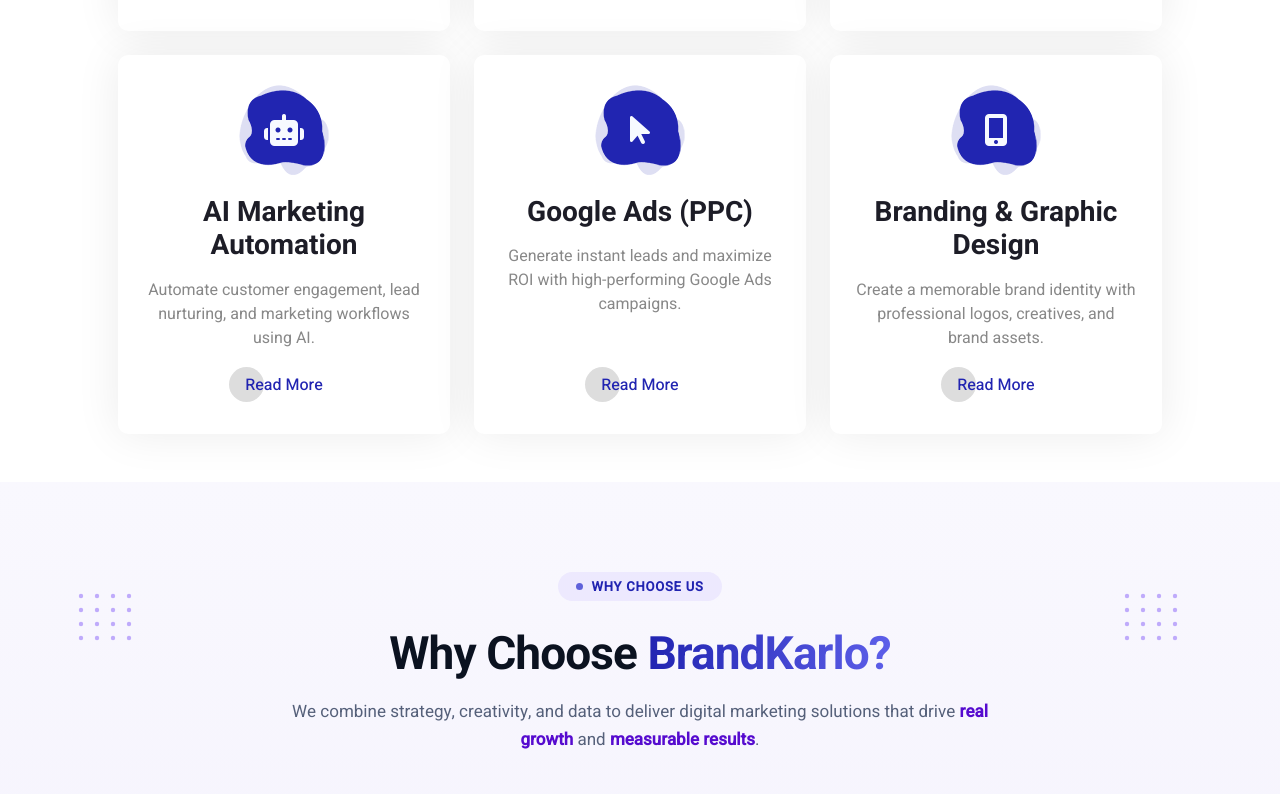
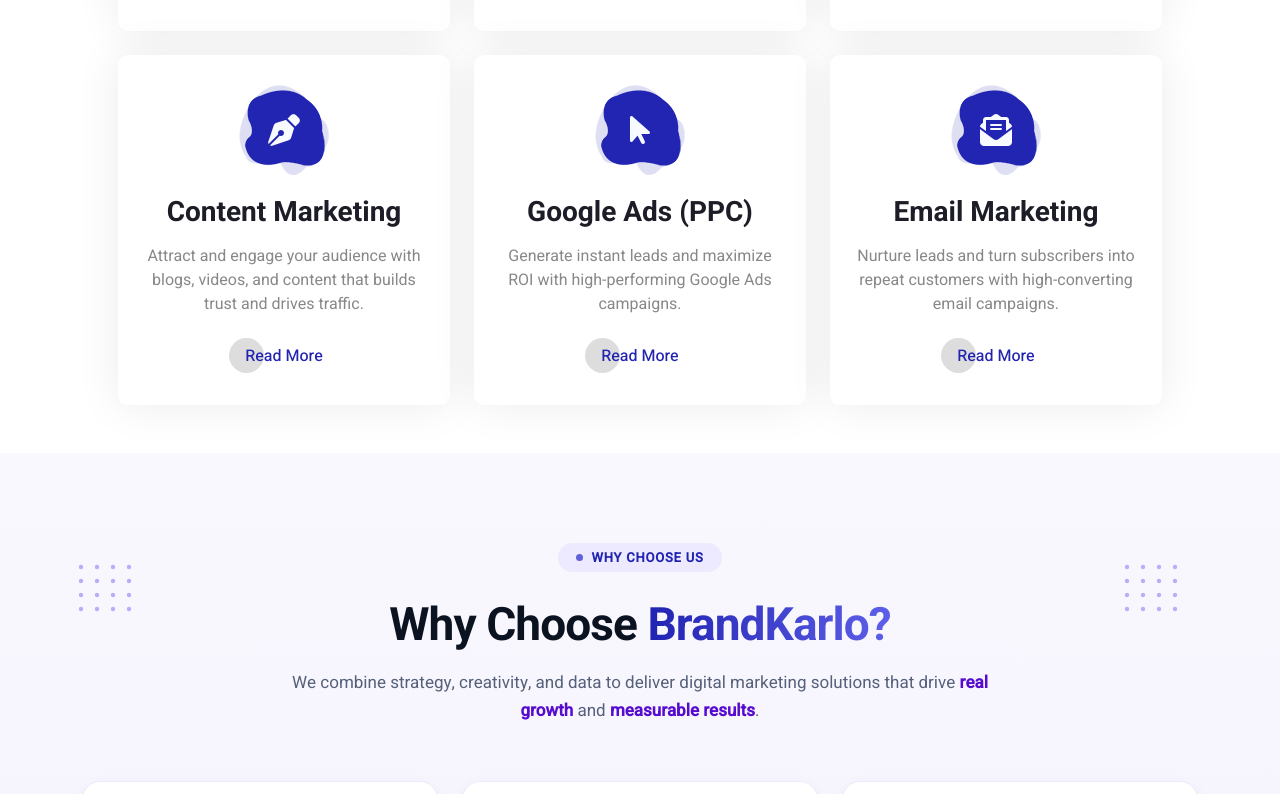
Before and after one commit to ns377792/brandkarlo-nextjs, a Next.js app: page / in a window 1280 px wide. Shown: the part 1867-2661 px from the top of the page. Built offline with nearby package versions, Linux system fonts and the light colour scheme.

Commit message:
add change in home page service section

```diff
--- a/app/page.js
+++ b/app/page.js
@@ -185,7 +185,7 @@ export default function Page() {
                             </div>
                             <h3 className="mb-3">Search Engine Optimization (SEO)</h3>
                             <p>Improve your Google rankings and drive consistent organic traffic to your website.</p>
-                            <a className="btn px-3 mt-auto mx-auto" href="/service">Read More</a>
+                            <a className="btn px-3 mt-auto mx-auto" href="/service/seo">Read More</a>
                         </div>
                     </div>
                     <div className="col-lg-4 col-md-6 wow zoomIn" data-wow-delay="0.3s">
@@ -195,7 +195,7 @@ export default function Page() {
                             </div>
                             <h3 className="mb-3">Website Design & Development</h3>
                             <p>Fast, responsive, and conversion-focused websites built for your business.</p>
-                            <a className="btn px-3 mt-auto mx-auto" href="/service">Read More</a>
+                            <a className="btn px-3 mt-auto mx-auto" href="/service/website-development">Read More</a>
                         </div>
                     </div>
                     <div className="col-lg-4 col-md-6 wow zoomIn" data-wow-delay="0.6s">
@@ -205,17 +205,17 @@ export default function Page() {
                             </div>
                             <h3 className="mb-3">Social Media Marketing</h3>
                             <p>Grow your brand and engage your audience on Facebook, Instagram, LinkedIn, and more.</p>
-                            <a className="btn px-3 mt-auto mx-auto" href="/service">Read More</a>
+                            <a className="btn px-3 mt-auto mx-auto" href="/service/social-media-marketing">Read More</a>
                         </div>
                     </div>
                     <div className="col-lg-4 col-md-6 wow zoomIn" data-wow-delay="0.1s">
                         <div className="service-item d-flex flex-column justify-content-center text-center rounded">
                             <div className="service-icon flex-shrink-0">
-                                <i className="fas fa-robot fa-2x"></i>
+                                <i className="fa fa-pen-nib fa-2x"></i>
                             </div>
-                            <h3 className="mb-3">AI Marketing Automation</h3>
-                            <p>Automate customer engagement, lead nurturing, and marketing workflows using AI.</p>
-                            <a className="btn px-3 mt-auto mx-auto" href="/service">Read More</a>
+                            <h3 className="mb-3">Content Marketing</h3>
+                            <p>Attract and engage your audience with blogs, videos, and content that builds trust and drives traffic.</p>
+                            <a className="btn px-3 mt-auto mx-auto" href="/service/content-marketing">Read More</a>
                         </div>
                     </div>
                     <div className="col-lg-4 col-md-6 wow zoomIn" data-wow-delay="0.3s">
@@ -225,17 +225,17 @@ export default function Page() {
                             </div>
                             <h3 className="mb-3">Google Ads (PPC)</h3>
                             <p>Generate instant leads and maximize ROI with high-performing Google Ads campaigns.</p>
-                            <a className="btn px-3 mt-auto mx-auto" href="/service">Read More</a>
+                            <a className="btn px-3 mt-auto mx-auto" href="/service/google-ads-meta-ads">Read More</a>
                         </div>
                     </div>
                     <div className="col-lg-4 col-md-6 wow zoomIn" data-wow-delay="0.6s">
                         <div className="service-item d-flex flex-column justify-content-center text-center rounded">
                             <div className="service-icon flex-shrink-0">
-                                <i className="fa fa-mobile-alt fa-2x"></i>
+                                <i className="fa fa-envelope-open-text fa-2x"></i>
                             </div>
-                            <h3 className="mb-3">Branding & Graphic Design</h3>
-                            <p>Create a memorable brand identity with professional logos, creatives, and brand assets.</p>
-                            <a className="btn px-3 mt-auto mx-auto" href="/service">Read More</a>
+                            <h3 className="mb-3">Email Marketing</h3>
+                            <p>Nurture leads and turn subscribers into repeat customers with high-converting email campaigns.</p>
+                            <a className="btn px-3 mt-auto mx-auto" href="/service/email-marketing">Read More</a>
                         </div>
                     </div>
                 </div>
--- a/components/Footer.js
+++ b/components/Footer.js
@@ -38,13 +38,14 @@ export default function Footer() {
             <p className="text-white mb-4 fw-medium fs-5">Get In Touch</p>
             <p><i className="fa fa-map-marker-alt me-3"></i>Dwarka More, New Delhi-110043, India</p>
             <p><i className="fa fa-phone-alt me-3"></i>+91 8375948879</p>
-            <p><i className="fa fa-envelope me-3"></i>Contact@iamnitinsingh.in</p>
+            <p><i className="fa fa-envelope me-3"></i><a href="mailto:info@brandkarlo.in">info@brandkarlo.in</a></p>
+            <p><i className="fa fa-envelope me-3"></i><a href="mailto:contact@brandkarlo.in">contact@brandkarlo.in</a></p>
             <div className="d-flex pt-2">
               <a className="btn btn-outline-light btn-social" href="https://x.com/brand_karlo" target="_blank" rel="noopener noreferrer" aria-label="BrandKarlo on X"><i className="fab fa-x-twitter"></i></a>
               <a className="btn btn-outline-light btn-social" href="https://www.facebook.com/profile.php?id=61591983697228" target="_blank" rel="noopener noreferrer" aria-label="BrandKarlo on Facebook"><i className="fab fa-facebook-f"></i></a>
               <a className="btn btn-outline-light btn-social" href="https://youtube.com/@Brand_Karlo" target="_blank" rel="noopener noreferrer" aria-label="BrandKarlo on YouTube"><i className="fab fa-youtube"></i></a>
               <a className="btn btn-outline-light btn-social" href="https://www.instagram.com/brand_karlo/" target="_blank" rel="noopener noreferrer" aria-label="BrandKarlo on Instagram"><i className="fab fa-instagram"></i></a>
-              <a className="btn btn-outline-light btn-social" href="https://www.linkedin.com/in/nitin-thakur-11326327a/" target="_blank" rel="noopener noreferrer" aria-label="BrandKarlo on LinkedIn"><i className="fab fa-linkedin-in"></i></a>
+              <a className="btn btn-outline-light btn-social" href="https://www.linkedin.com/in/brandkarlo-in-11326327a/" target="_blank" rel="noopener noreferrer" aria-label="BrandKarlo on LinkedIn"><i className="fab fa-linkedin-in"></i></a>
             </div>
           </div>
         </div>
```
